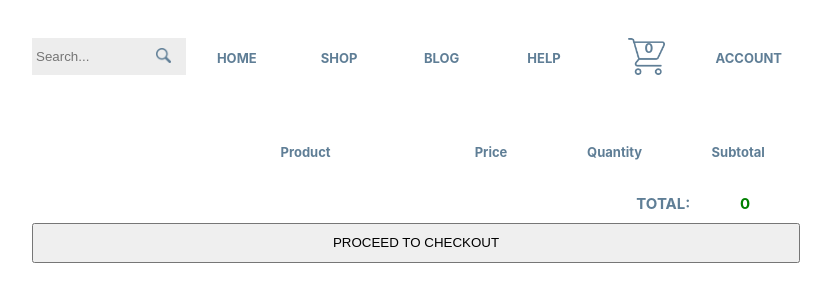
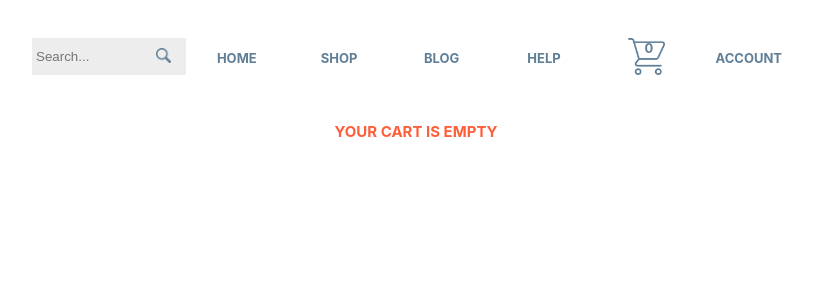
Before and after one commit to NikolasPlatonov/zenbit_store, a React (Create React App) app: page /cart in a window 1280 px wide. Shown: the top 302 px of the page, without its empty margins (224-1055 px from the left). Built offline with nearby package versions, Linux system fonts and the light colour scheme.

Commit message:
Warning message for Cart added

```diff
--- a/src/components/Cart/Cart.js
+++ b/src/components/Cart/Cart.js
@@ -2,7 +2,9 @@ import React from 'react';
 import s from './Cart.module.css';
 
 const Cart = ({ cart, totalPrice, deleteFromCart }) => {
-  return (
+  return !cart.length ? (
+    <div className={s.error}>YOUR CART IS EMPTY</div>
+  ) : (
     <div className={s.container}>
       <div className={s.title_container}>
         <div className={s.title}>Product</div>
@@ -30,15 +32,13 @@ const Cart = ({ cart, totalPrice, deleteFromCart }) => {
             </div>
           );
         })}
+
         <div className={s.total_container}>
           <div className={s.total_text}>TOTAL:</div>
           <div className={s.total_price}>{totalPrice}</div>
         </div>
       </div>
-      {/* <div className={s.total_price}>
-        <div className={s.total_text}>TOTAL:</div>
-        <div></div>
-      </div> */}
+
       <div className={s.btn_container}>
         <button className={s.button}>PROCEED TO CHECKOUT</button>
       </div>
--- a/src/components/Cart/Cart.module.css
+++ b/src/components/Cart/Cart.module.css
@@ -9,6 +9,14 @@
   grid-template-columns: 2fr repeat(3, 1fr);
   margin-left: 150px;
   justify-items: center;
+}
+
+.error {
+  font-style: inherit;
+  font-size: 15px;
+  font-weight: bold;
+  color: #ff5e3a;
+  text-align: center;
 }
 
 .btn_container {
@@ -55,7 +63,7 @@
 }
 
 .order_delete {
-  color: red;
+  color: #ff5e3a;
   font-size: 20px;
   font-weight: bold;
 }
```
